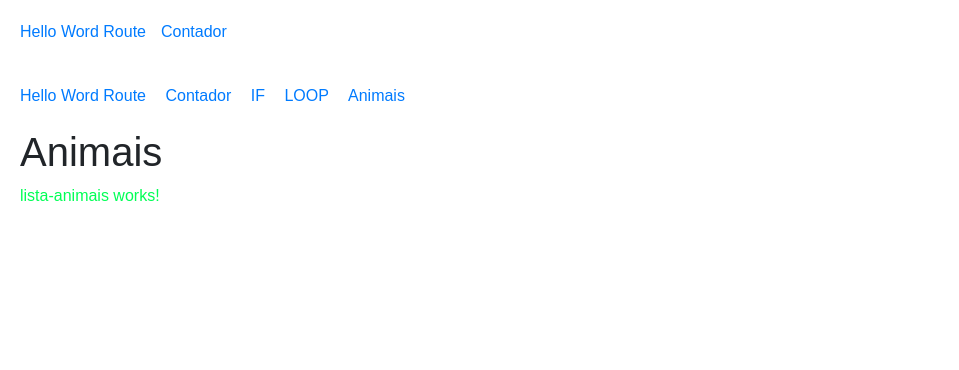
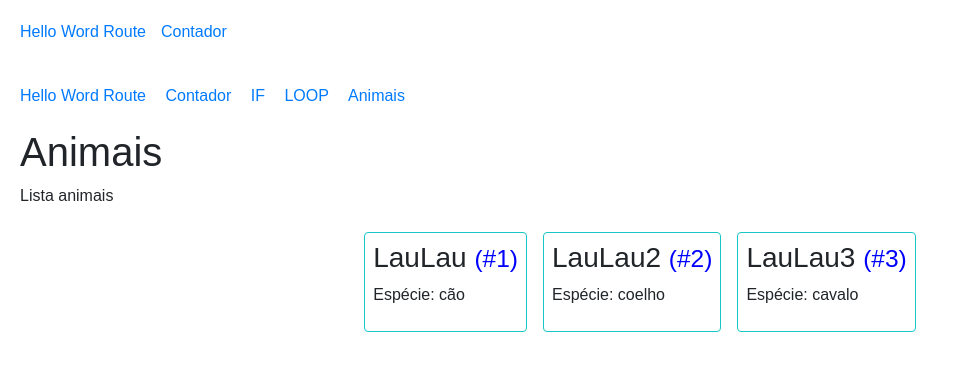
Before and after one commit to w1ls0nM/angular, an Angular app in the folder projectAngular/: page /animais in a window 1280 px wide. Shown: the top 370 px of the page, without its empty margins (0-959 px from the left). Built offline with nearby package versions, Linux system fonts and the light colour scheme.

Commit message:
add services

```diff
--- a/projectAngular/src/app/app.component.scss
+++ b/projectAngular/src/app/app.component.scss
@@ -3,7 +3,7 @@ animation: anima 1s ;
 }
 
 @keyframes anima {
-    from { background-color: aqua;}
+    from { background-color: rgb(140, 148, 148);}
     to {background-color: rgb(191, 228, 240);}
 }
 
--- a/projectAngular/src/app/components/lista-animais/lista-animais.component.html
+++ b/projectAngular/src/app/components/lista-animais/lista-animais.component.html
@@ -1 +1,11 @@
-<p>lista-animais works!</p>
+<p>Lista animais</p>
+
+<div class="Lista">
+    @for (animal of animais; track animal.id) {
+    <div class="Cartao">
+        <h3>{{animal.nome}}
+            <small>(#{{animal.id}})</small> </h3>
+        <p>Espécie: {{animal.especie}}</p>
+    </div>
+}
+</div>
--- a/projectAngular/src/app/components/lista-animais/lista-animais.component.scss
+++ b/projectAngular/src/app/components/lista-animais/lista-animais.component.scss
@@ -0,0 +1,18 @@
+.Lista{
+    display: flex;
+    flex-wrap: wrap;
+    justify-content: center;
+}
+
+.Cartao{
+    margin: 0.5rem;
+    border: 1px solid rgb(23, 198, 198);
+    padding: 0.5rem;
+    border-radius: 0.25rem;
+
+    h3{
+        small{
+            color: blue;
+        }
+    }
+}
--- a/projectAngular/src/app/components/lista-animais/lista-animais.component.ts
+++ b/projectAngular/src/app/components/lista-animais/lista-animais.component.ts
@@ -8,5 +8,23 @@ import { Component } from '@angular/core';
   styleUrl: './lista-animais.component.scss'
 })
 export class ListaAnimaisComponent {
+  animais:Array<any> = [
+    {
+      id:1,
+      nome:'LauLau',
+      especie:'cão'
+    },
+    {
+      id:2,
+      nome:'LauLau2',
+      especie:'coelho'
+    },
+    {
+      id:3,
+      nome:'LauLau3',
+      especie:'cavalo'
+    }
+
+  ];
 
 }
--- a/projectAngular/src/app/pages/animal/animal.component.ts
+++ b/projectAngular/src/app/pages/animal/animal.component.ts
@@ -9,22 +9,5 @@ import { ListaAnimaisComponent } from "../../components/lista-animais/lista-anim
   styleUrl: './animal.component.scss'
 })
 export class AnimalComponent {
-  animais:Array<any> = [
-    {
-      id:1,
-      nome:'LauLau',
-      especie:'cão'
-    },
-    {
-      id:2,
-      nome:'LauLau2',
-      especie:'coelho'
-    },
-    {
-      id:3,
-      nome:'LauLau3',
-      especie:'cavalo'
-    }
 
-  ]
 }
--- a/projectAngular/src/styles.scss
+++ b/projectAngular/src/styles.scss
@@ -1,4 +1,4 @@
 /* You can add global styles to this file, and also import other style files */
-p{
-    color: rgb(0, 255, 85);
-}
+// p{
+//     color: rgb(0, 255, 85);
+// }
```
Also changed, not shown: projectAngular/src/app/services/animais.service.ts (added, +34 -0 lines), 1 other file (tests, documents, lock files or other folders).
